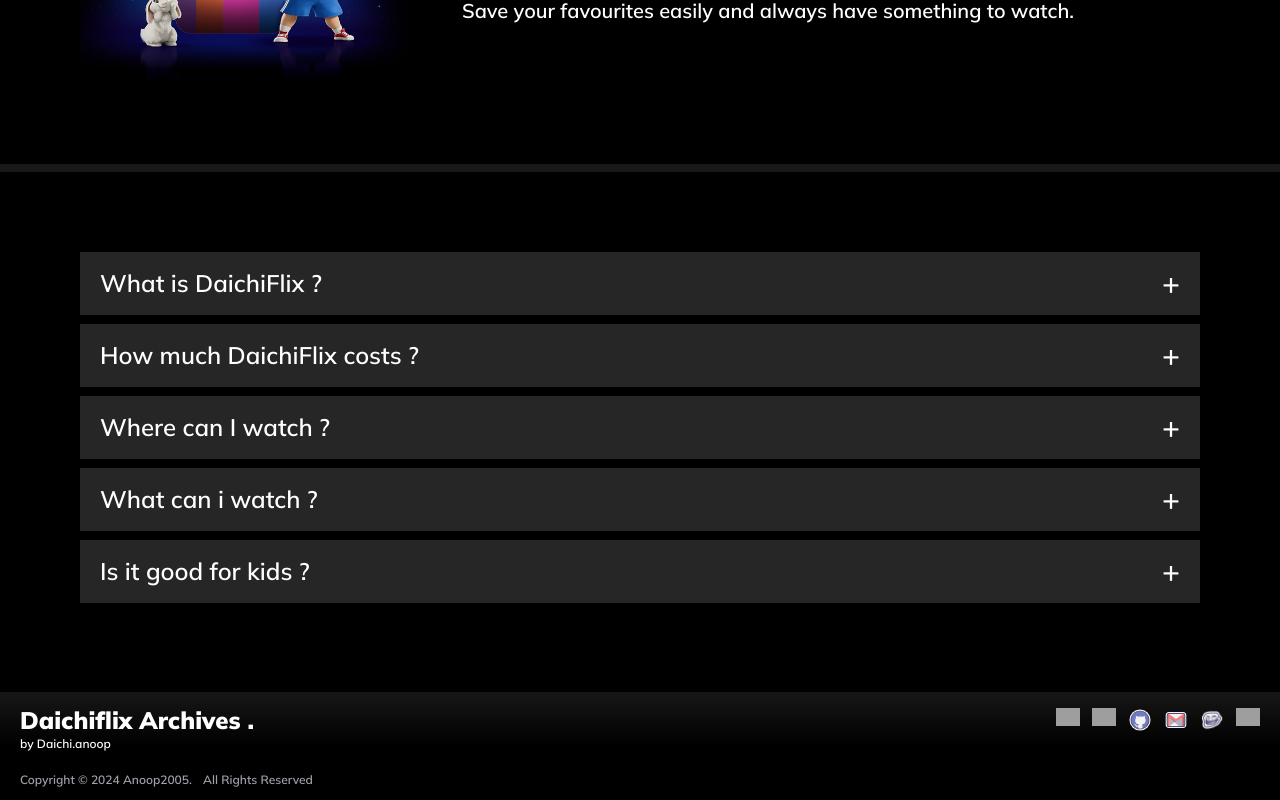
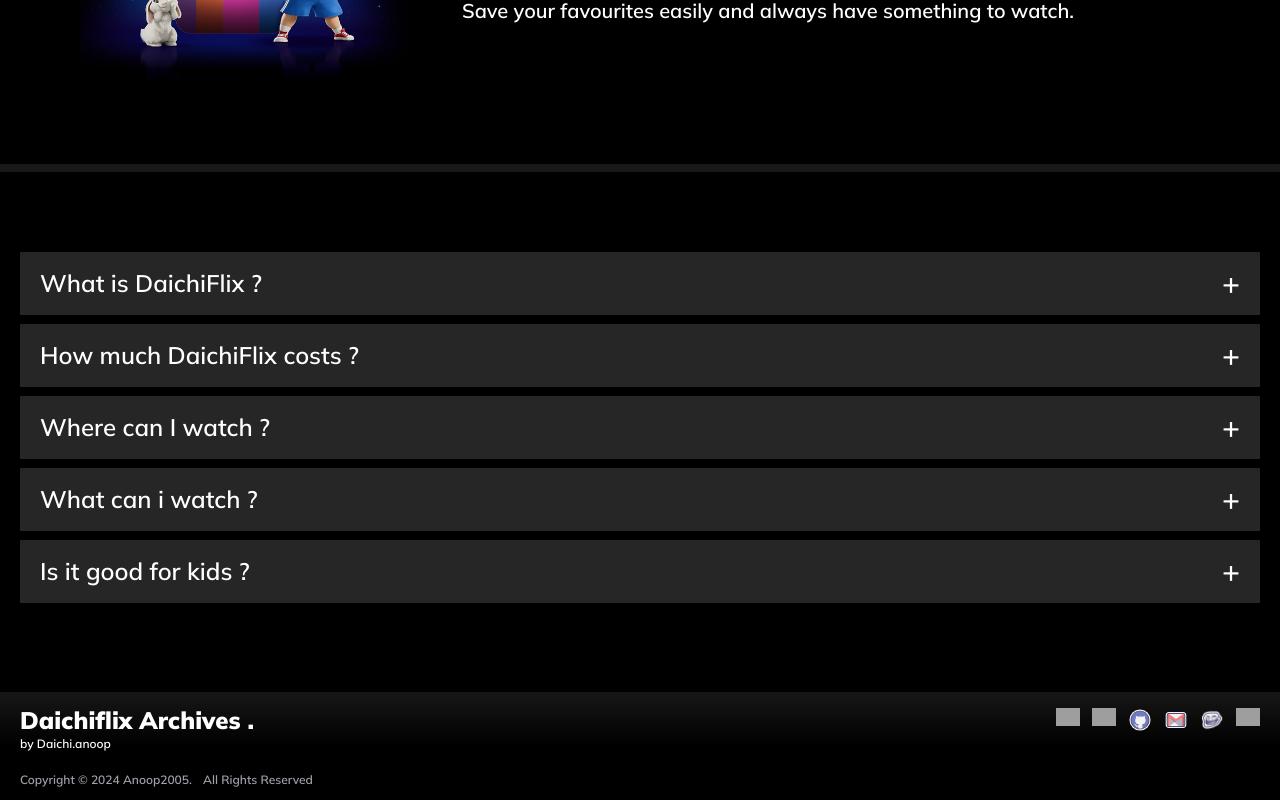
Before and after one commit to daichianoop/123123123123, a Next.js app: page / in a window 1280 px wide. Shown: the part 2216-3016 px from the top of the page. Built offline with nearby package versions, Linux system fonts and the light colour scheme; grey boxes are pictures that could not be loaded.

Commit message:
Update page.js

```diff
--- a/src/app/page.js
+++ b/src/app/page.js
@@ -103,7 +103,7 @@ const Page = () => {
               </div>
             </div>
           </div>
-          <div className={"text-white w-screen flex items-center justify-center px-20 py-20"}>
+          <div className={"text-white w-screen flex items-center justify-center px-5 py-20"}>
             <div className={"centered-child w-screen"}>
               <details className={"bg-neutral-800 mb-2"}>
                 <summary
```
